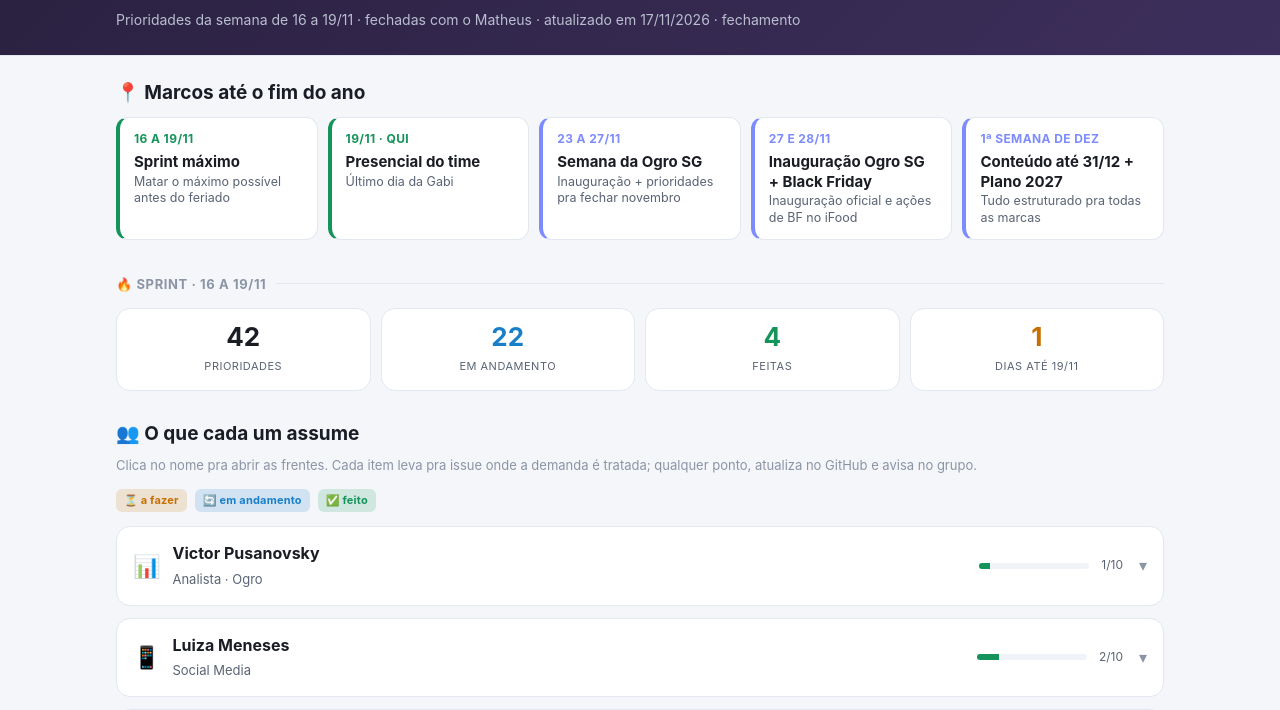
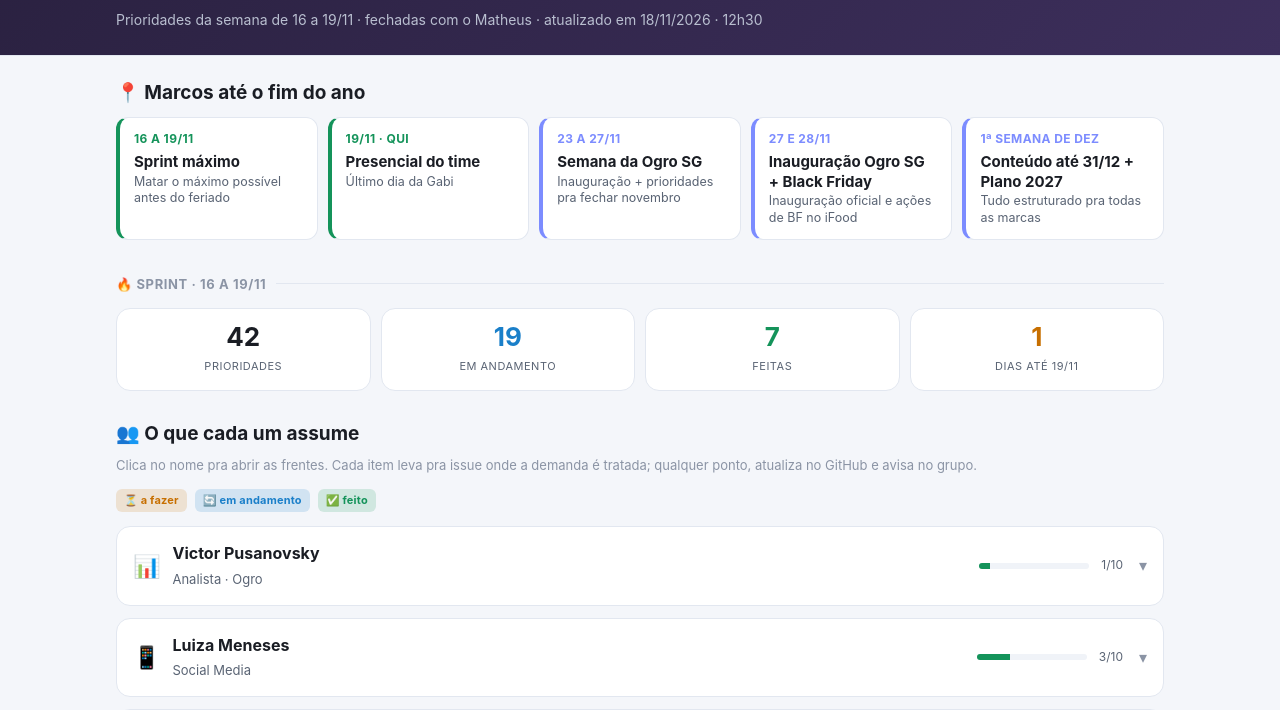
Before and after one commit to dev-seven7/time-marketing-rob, a plain HTML site: page index.html in a window 1280 px wide. Shown: the part 65-775 px from the top of the page. Drawn offline with Linux system fonts and the light colour scheme.

Commit message:
Painel do time: pós-Pelé entregue
Co-Authored-By: Claude Opus 5.5 <noreply@anthropic.com>

```diff
--- a/index.html
+++ b/index.html
@@ -147,7 +147,7 @@
 
 <script>
 const DADOS = {
- "atualizado": "17/11/2026 · fechamento",
+ "atualizado": "18/11/2026 · 12h30",
  "pessoas": [
   {
    "id": "victor",
@@ -334,9 +334,9 @@ const DADOS = {
     },
     {
      "t": "Postar os vídeos pós-Pelé depois da aprovação",
-     "s": "doing",
+     "s": "done",
      "w": "seg 16/11",
-     "n": "",
+     "n": "Entregues e postados em 17/11.",
      "q": "",
      "c": "cs-ogro-steaks#38",
      "u": "https://github.com/dev-seven7/cs-ogro-steaks/issues/38"
@@ -351,9 +351,9 @@ const DADOS = {
    "itens": [
     {
      "t": "Vídeos pós-Pelé: Ogro e Øliver's",
-     "s": "doing",
+     "s": "done",
      "w": "seg 16/11",
-     "n": "",
+     "n": "Entregues e postados em 17/11.",
      "q": "",
      "c": "cs-ogro-steaks#38",
      "u": "https://github.com/dev-seven7/cs-ogro-steaks/issues/38#issuecomment-6925736546"
@@ -516,9 +516,9 @@ const DADOS = {
    "itens": [
     {
      "t": "Aprovar os vídeos pós-Pelé",
-     "s": "doing",
+     "s": "done",
      "w": "seg 16/11",
-     "n": "",
+     "n": "Entregues e postados em 17/11.",
      "q": "",
      "c": "cs-ogro-steaks#38",
      "u": "https://github.com/dev-seven7/cs-ogro-steaks/issues/38"
```
